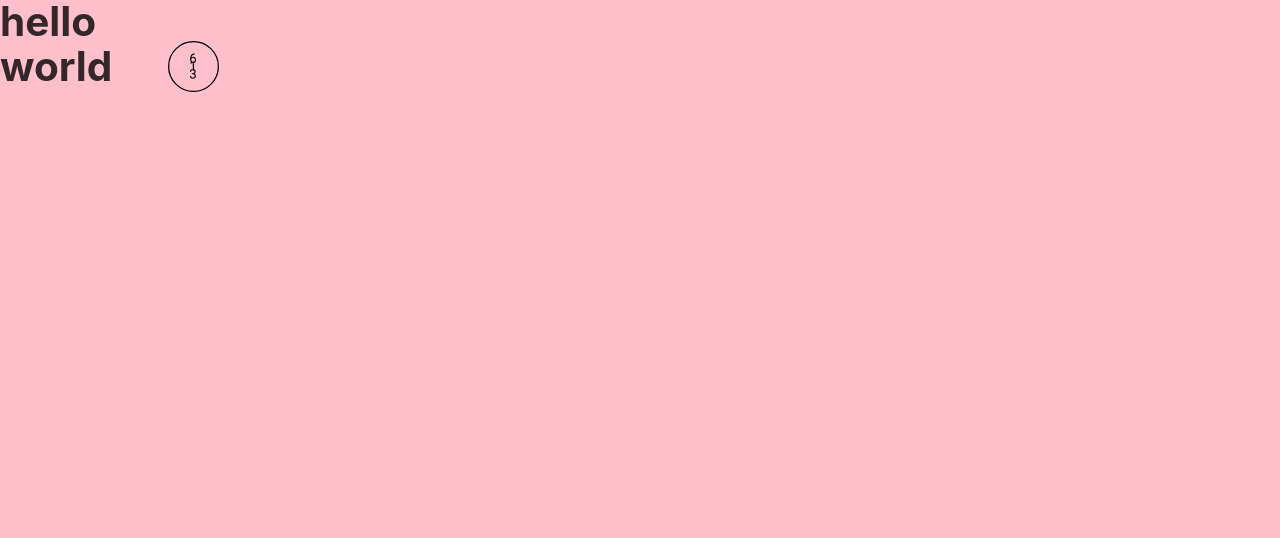
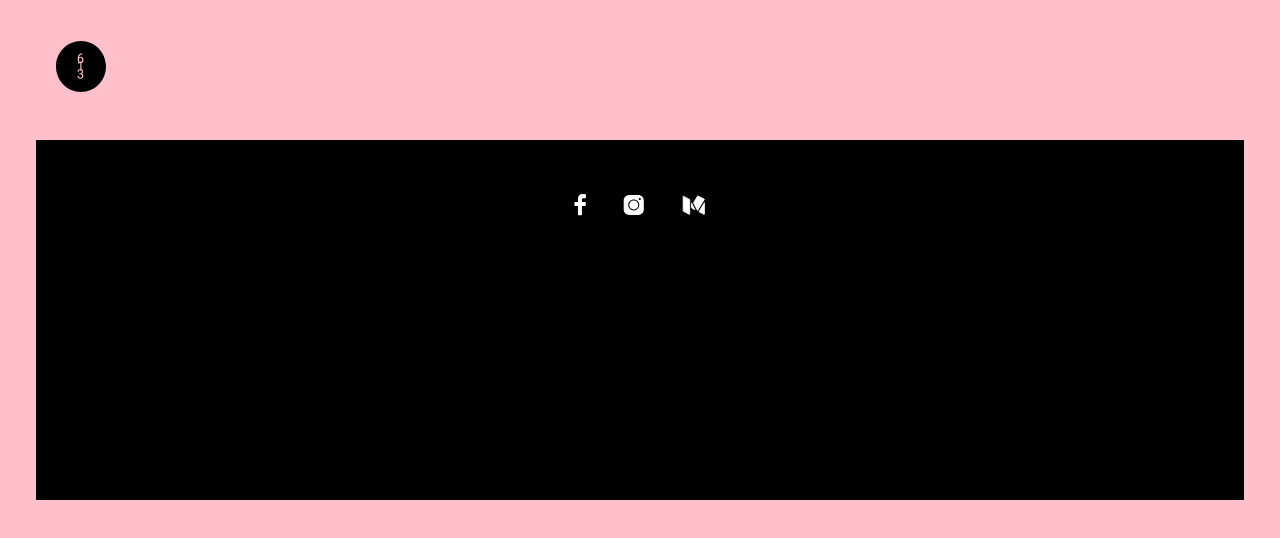
Before and after one commit to asdf-codes/asdf-gatsby-test, a Gatsby site: page / in a window 1280 px wide. Built offline with nearby package versions, Linux system fonts and the light colour scheme; Gatsby itself is replaced by a stand-in of ours; a web font is replaced by a local one.

Commit message:
added a footer with social icons

```diff
--- a/gatsby-config.js
+++ b/gatsby-config.js
@@ -59,7 +59,7 @@ module.exports = {
         background_color: `#663399`,
         theme_color: `#663399`,
         display: `minimal-ui`,
-        icon: `src/images/gatsby-icon.png`, // This path is relative to the root of the site.
+        icon: `src/images/a613.svg`, // This path is relative to the root of the site.
       },
     },
     `gatsby-plugin-sass`,
--- a/src/components/Container.js
+++ b/src/components/Container.js
@@ -1,6 +1,6 @@
 import React from 'react'
 import { ContainerWrapper } from '../elements/ContainerElements'
-import { Nav } from '../components'
+import { Nav, Footer} from '../components'
 
 
 export const Container = ({children}) => {
@@ -8,6 +8,7 @@ export const Container = ({children}) => {
         <ContainerWrapper>
             <Nav/>
             {children}
+            <Footer/>
         </ContainerWrapper>
     )
 }
--- /dev/null
+++ b/src/components/Footer.js
@@ -0,0 +1,39 @@
+import React from 'react'
+import { useStaticQuery, graphql } from 'gatsby'
+import { FooterWrapper, FooterSocialWrapper, FooterSocialIcons } from '../elements/FooterElements'
+
+
+export const Footer = () => {
+
+    const data = useStaticQuery(graphql `
+        query {
+            facebook: file(relativePath: {eq: "facebook.svg"}) {
+                publicURL
+            }
+            instagram: file(relativePath: {eq: "instagram.svg"}) {
+                publicURL
+            }
+            medium: file(relativePath: {eq: "medium.svg"}) {
+                publicURL
+            }
+        }
+    `)
+
+    return(
+        <FooterWrapper>
+            <FooterSocialWrapper>
+                <FooterSocialIcons>
+                    <a href="" target="_blank" rel="noopener noreferrer">
+                        <img src={data.facebook.publicURL} alt="facebooklogo"/>
+                    </a>
+                    <a href="" target="_blank" rel="noopener noreferrer">
+                        <img src={data.instagram.publicURL} alt="facebooklogo"/>
+                    </a>
+                    <a href="" target="_blank" rel="noopener noreferrer">
+                        <img src={data.medium.publicURL} alt="facebooklogo"/>
+                    </a>
+                </FooterSocialIcons>
+            </FooterSocialWrapper>
+        </FooterWrapper>
+    )
+}
--- a/src/components/Nav.js
+++ b/src/components/Nav.js
@@ -1,12 +1,12 @@
 import React from "react"
 import { useStaticQuery, Link, graphql } from 'gatsby'
-import { NavWrapper } from "../elements"
+import { NavWrapper } from "../elements/NavElements"
 
 export const Nav = () => {
 
     const data = useStaticQuery(graphql`
         query {
-            logl: file(relativePath: {eq: "logl.svg"}) {
+            a613: file(relativePath: {eq: "a613.svg"}) {
                 publicURL
             }
         }
@@ -16,7 +16,7 @@ export const Nav = () => {
         <NavWrapper>
             <Link to="/">
                 <img
-                    src={data.logl.publicURL}
+                    src={data.a613.publicURL}
                     alt="My log"
                     style={{
                         margin: `0 auto`,
--- a/src/components/index.js
+++ b/src/components/index.js
@@ -1,2 +1,3 @@
 export * from './Container'
 export * from './Nav'
+export * from './Footer'
--- /dev/null
+++ b/src/elements/FooterElements.js
@@ -0,0 +1,42 @@
+import styled from 'styled-components'
+
+export const FooterWrapper = styled.footer `
+    grid-column: 2 / span 12;
+    min-height: 11.25rem;
+    padding: 3rem 0;
+    display: flex;
+    justify-content: center;
+    align-items: flex-start;
+    background-color: black;
+
+    @media ${props => props.theme.breakpoints.tablet} {
+        grid-column: 2 / span 6;
+    }
+`
+
+export const FooterSocialWrapper = styled.div `
+     display: flex;
+     flex-wrap: wrap;
+     align-items: center;
+     text-align: center;
+
+     & p {
+         text-align: center;
+         flex: 0 0 100%;
+     }
+`
+
+export const FooterSocialIcons = styled.div `
+    flex: 0 0 100%;
+    margin-bottom: 2rem;
+
+    & img {
+        height: 22px;
+        padding: 0 1rem;
+        transition: filter 0.3s ease;
+    }
+
+    & img:hover, img:focus {
+        filter: brightness(50%);
+    }
+`
--- a/src/elements/NavElements.js
+++ b/src/elements/NavElements.js
@@ -6,6 +6,8 @@ export const NavWrapper = styled.nav`
     display: flex;
     align-items: center;
 
+
+
     @media ${props => props.theme.breakpoints.tablet} {
         grid-column: 2 / span 6;
     }
--- a/src/elements/index.js
+++ b/src/elements/index.js
@@ -1,2 +1,3 @@
 export * from "./ContainerElements"
 export * from "./NavElements"
+export * from "./FooterElements"
--- a/src/pages/index.js
+++ b/src/pages/index.js
@@ -11,7 +11,7 @@ import SEO from "../components/seo"
 export const IndexPage = () => {
   return(
     <Container>
-      <h1>hello world</h1>
+
     </Container>
   )
 }
```
Also changed, not shown: src/images/a613.svg (renamed from src/images/6130.svg), src/images/facebook.svg (added), src/images/instagram.svg (added), src/images/medium.svg (added).
